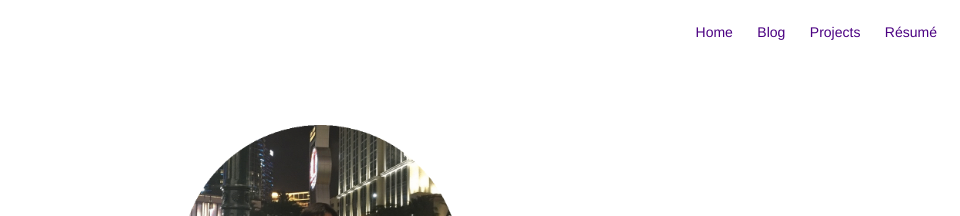
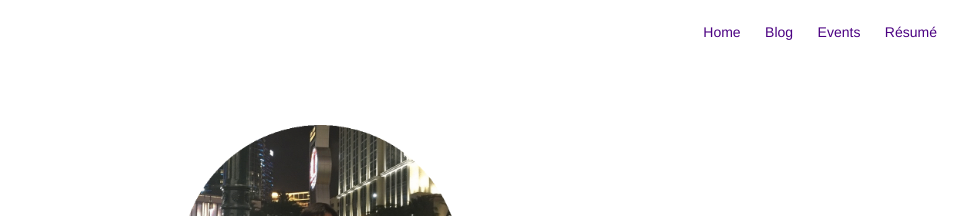
Before and after one commit to yangji12138/website, a Jekyll site: the page built from about.md, in a window 1280 px wide. Shown: the top 216 px of the page, without its empty margins (320-1280 px from the left). Built offline with Jekyll 4.4.1, drawn with Linux system fonts in a browser that asks for light colours.

Commit message:
update-cv

```diff
--- a/_config.yml
+++ b/_config.yml
@@ -75,6 +75,7 @@
 # if you don't need projects, comment the *projects* configs below
 projects: true
 
+
 # if you don't need "about" or "blog", comment them out below
 about: true
 blog: true
--- a/_includes/nav.html
+++ b/_includes/nav.html
@@ -17,7 +17,7 @@
         {% if site.projects == true %}
             {% if page.title != "Projects" %}
                 <li class="item">
-                    <a class="link" href="{{ site.url }}/projects">Projects</a>
+                    <a class="link" href="{{ site.url }}/projects">Events</a>
                 </li>
             {% endif %}
         {% endif %}
```
Also changed, not shown: 1 other file.
